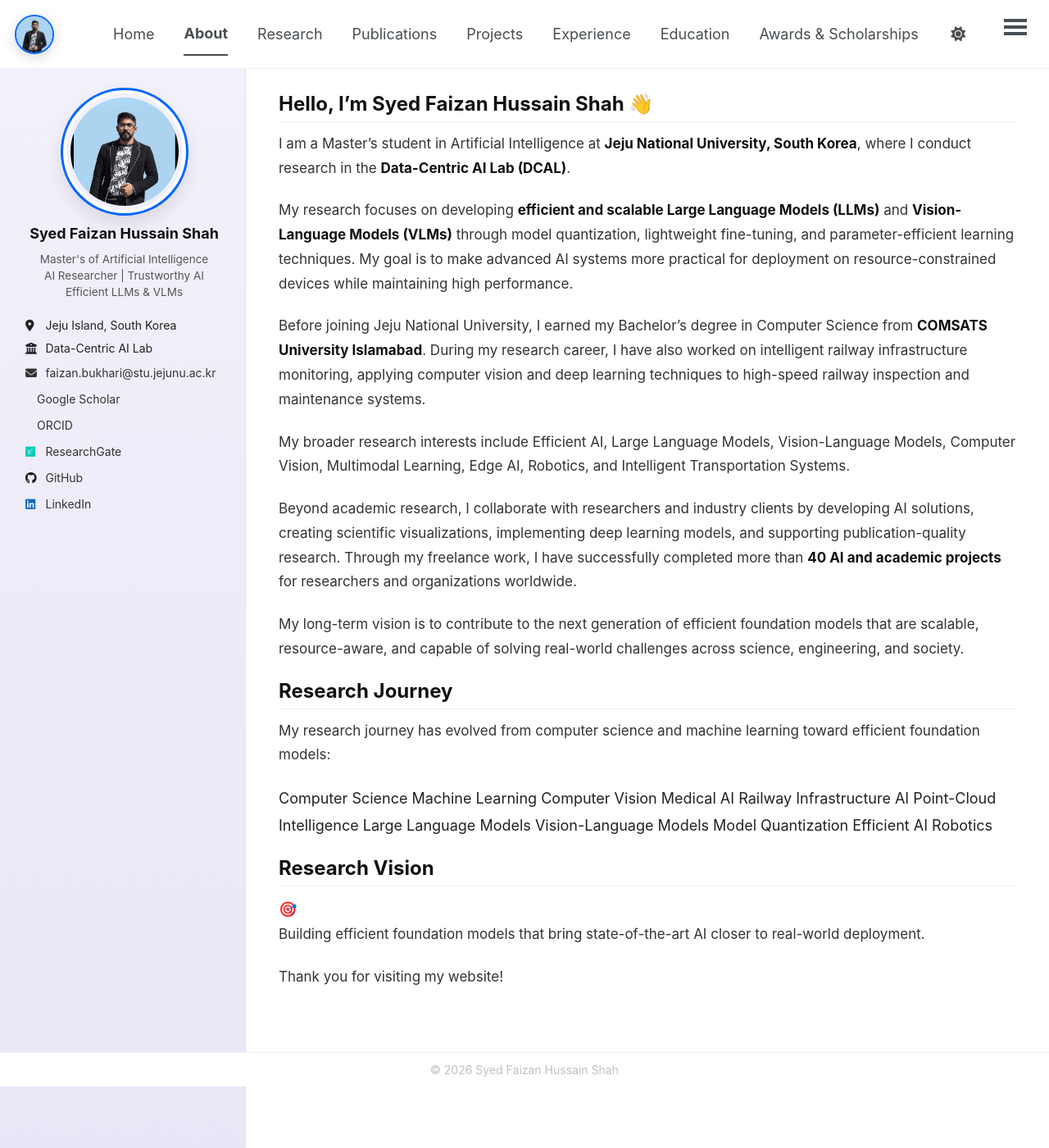
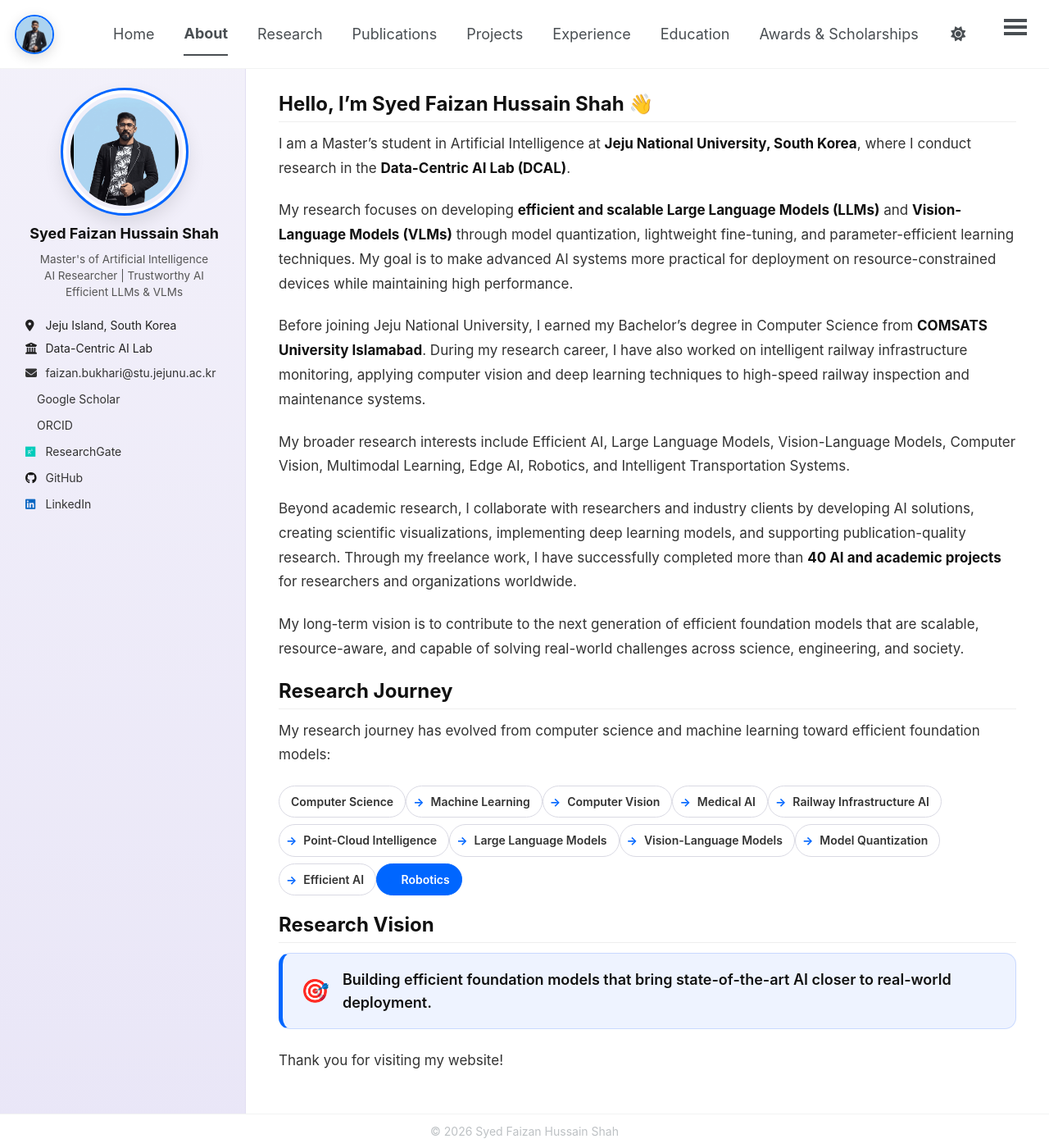
Before and after one commit to Fazi743/Fazi743.github.io, a Jekyll site: the page built from _pages/about.md, in a window 1280 px wide and 1400 px high, scrolled down 75 px. Shown: the whole window at 82% size. Built offline with Jekyll 4.4.1, drawn with Linux system fonts in a browser that asks for light colours; a style sheet for code colours, icons or effects is not loaded.

Commit message:
Add CSS styles for journey and vision sections
Added styles for research journey chain and vision callout sections.

```diff
--- a/assets/css/custom.css
+++ b/assets/css/custom.css
@@ -344,6 +344,58 @@ body > .page__footer{ flex-shrink:0; }
 .page__footer a:hover{ color:var(--accent) !important; }
 
 .page__footer-follow li{ padding:0; }
+
+/* ---------- About: research journey chain ---------- */
+.journey{
+  display:flex;
+  flex-wrap:wrap;
+  align-items:center;
+  gap:8px 0;
+  margin:12px 0 10px;
+}
+.step{
+  display:inline-block;
+  background:#fff;
+  border:1px solid #d9d9e3;
+  border-radius:999px;
+  padding:6px 14px;
+  font-size:14px;
+  font-weight:600;
+  color:#333;
+}
+.step + .step::before{            /* arrow between steps */
+  content:"→";
+  display:inline-block;
+  margin:0 8px 0 -6px;
+  color:var(--accent);
+  font-weight:700;
+}
+.step--now{                        /* current focus highlighted */
+  background:var(--accent);
+  border-color:var(--accent);
+  color:#fff;
+}
+
+/* ---------- About: research vision callout ---------- */
+.vision{
+  display:flex;
+  align-items:center;
+  gap:16px;
+  background:var(--accent-soft);
+  border:1px solid var(--accent-border);
+  border-left:5px solid var(--accent);
+  border-radius:14px;
+  padding:18px 22px;
+  margin:12px 0 24px;
+}
+.vision-icon{ font-size:28px; flex-shrink:0; }
+.page__content .vision p{
+  margin:0;
+  font-size:18px;
+  font-weight:600;
+  line-height:1.55;
+  color:#111;
+}
 
 /* ---------- Freelance page: cards with image strip ---------- */
 .gallery{
```
